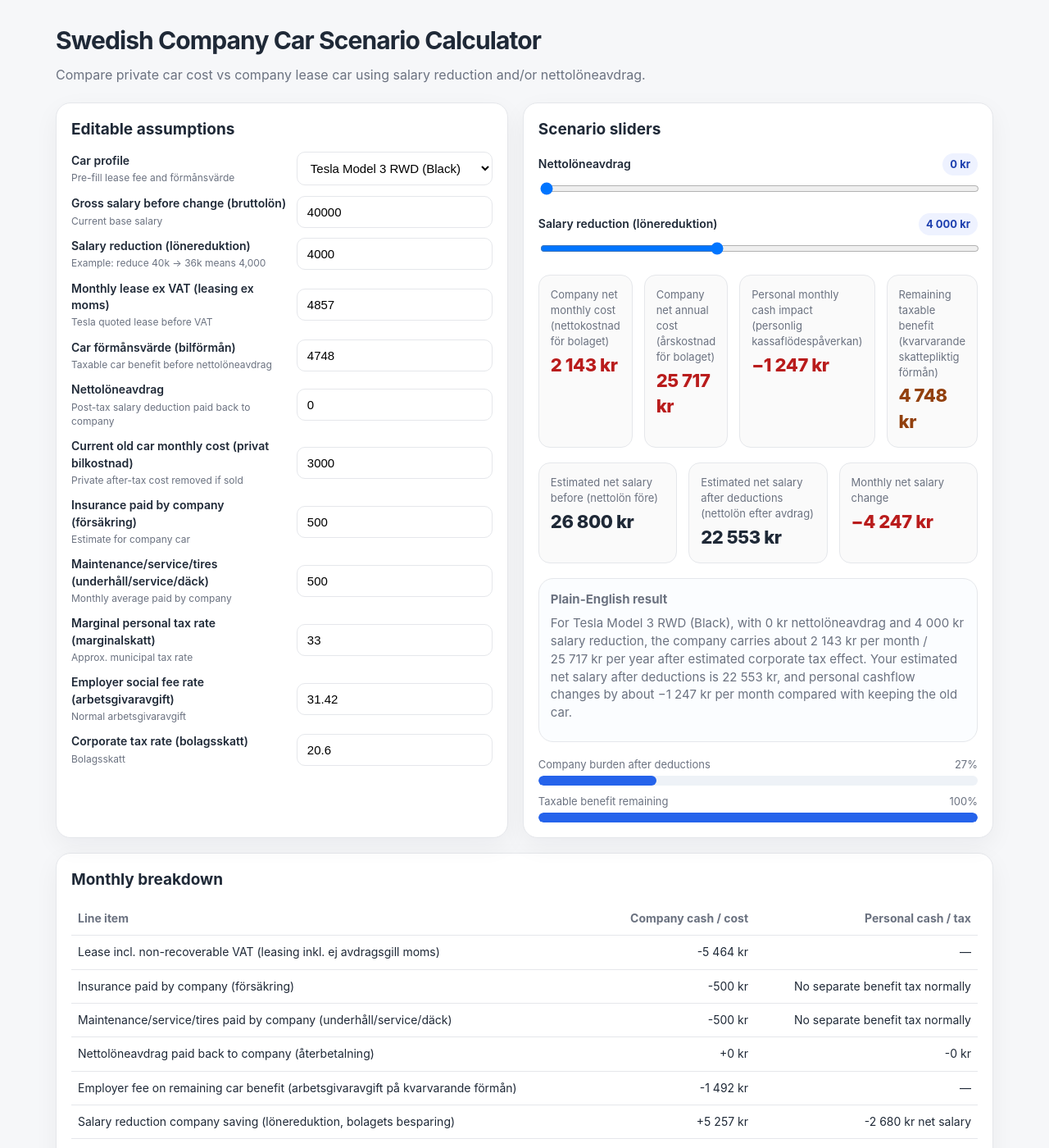
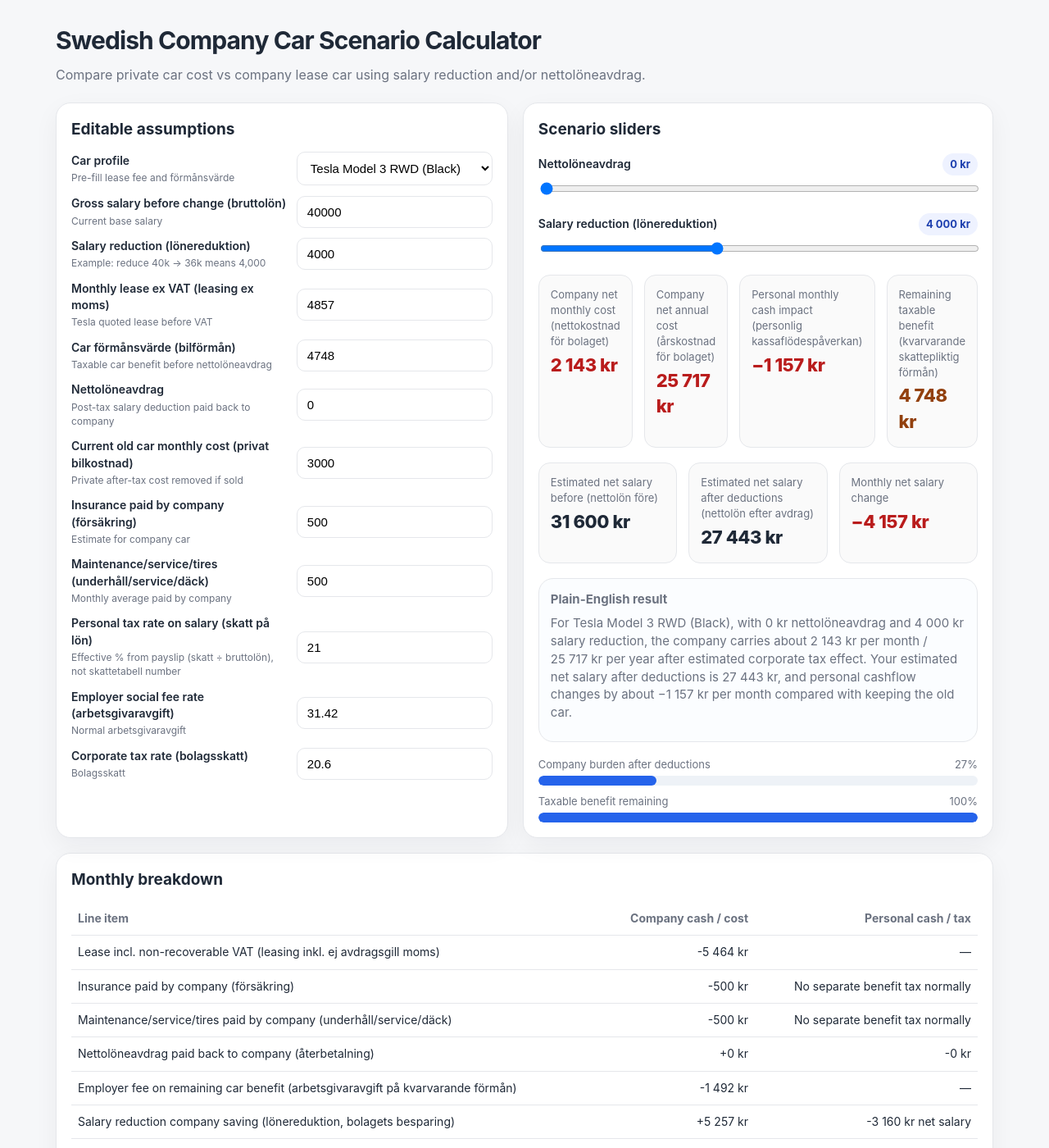
Before and after one commit to zheli/zheli.github.io, a Jekyll site: the page single-page-htmls/swedish-foretag-bil-calc.html, which Jekyll copies as it is, in a window 1280 px wide and 1400 px high. Shown: the whole window at 82% size. Built offline with Jekyll 4.4.1, drawn with Linux system fonts in a browser that asks for light colours; some of the changed text lies outside the part shown.

Commit message:
fix: update personal tax rate label and default value in car calculator

```diff
--- a/single-page-htmls/swedish-foretag-bil-calc.html
+++ b/single-page-htmls/swedish-foretag-bil-calc.html
@@ -99,7 +99,7 @@
         <div class="input-row"><label>Current old car monthly cost (privat bilkostnad) <span class="hint">Private after-tax cost removed if sold</span></label><input id="oldCarCost" type="number" value="3000" step="100" /></div>
         <div class="input-row"><label>Insurance paid by company (försäkring) <span class="hint">Estimate for company car</span></label><input id="insurance" type="number" value="500" step="100" /></div>
         <div class="input-row"><label>Maintenance/service/tires (underhåll/service/däck) <span class="hint">Monthly average paid by company</span></label><input id="maintenance" type="number" value="500" step="100" /></div>
-        <div class="input-row"><label>Marginal personal tax rate (marginalskatt) <span class="hint">Approx. municipal tax rate</span></label><input id="personalTax" type="number" value="33" step="0.1" /></div>
+        <div class="input-row"><label>Personal tax rate on salary (skatt på lön) <span class="hint">Effective % from payslip (skatt ÷ bruttolön), not skattetabell number</span></label><input id="personalTax" type="number" value="21" step="0.1" /></div>
         <div class="input-row"><label>Employer social fee rate (arbetsgivaravgift) <span class="hint">Normal arbetsgivaravgift</span></label><input id="employerFee" type="number" value="31.42" step="0.01" /></div>
         <div class="input-row"><label>Corporate tax rate (bolagsskatt) <span class="hint">Bolagsskatt</span></label><input id="corpTax" type="number" value="20.6" step="0.1" /></div>
       </section>
```
